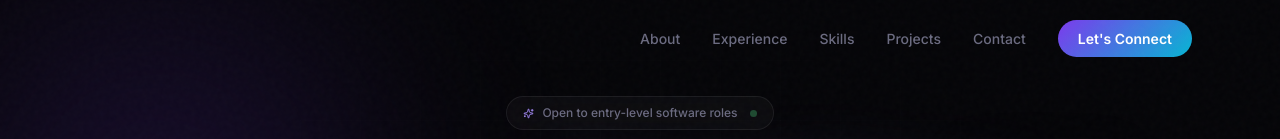
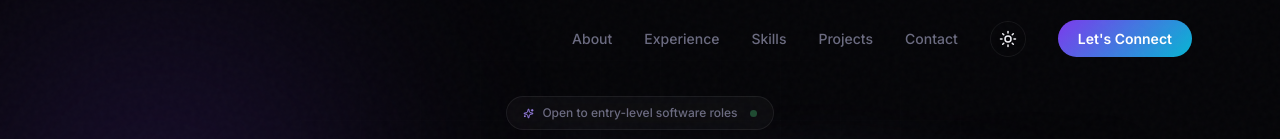
Before and after one commit to AyazKhan20/Ayaz-Portfolio, a React (Vite) app: page / in a window 1280 px wide. Shown: the top 139 px of the page. Built offline with nearby package versions, Linux system fonts and the light colour scheme.

Commit message:
feat: add dark/light theme toggle with localStorage persistence

```diff
--- a/src/App.jsx
+++ b/src/App.jsx
@@ -1,5 +1,6 @@
 import { useEffect } from 'react'
 import { motion, useMotionValue, useSpring } from 'framer-motion'
+import { ThemeProvider } from './context/ThemeContext'
 import Navbar from './components/Navbar'
 import Hero from './components/Hero'
 import About from './components/About'
@@ -39,7 +40,8 @@ export default function App() {
   }, [pointerX, pointerY])
 
   return (
-    <div className="app-shell">
+    <ThemeProvider>
+      <div className="app-shell">
       <motion.div className="mouse-spotlight mouse-spotlight-primary" style={{ x: spotlightX, y: spotlightY }} />
       <motion.div className="mouse-spotlight mouse-spotlight-secondary" style={{ x: trailingSpotlightX, y: trailingSpotlightY }} />
       <div className="noise" />
@@ -52,5 +54,6 @@ export default function App() {
       <Contact />
       <Footer />
     </div>
+    </ThemeProvider>
   )
 }
--- a/src/components/Navbar.jsx
+++ b/src/components/Navbar.jsx
@@ -1,13 +1,16 @@
 import { useState, useEffect } from 'react'
 import { motion, AnimatePresence } from 'framer-motion'
-import { Menu, X } from 'lucide-react'
+import { Menu, X, Moon, Sun } from 'lucide-react'
 import { profile } from '../data/resumeData'
+import { useContext } from 'react'
+import { ThemeContext } from '../context/ThemeContext'
 
 const links = ['About', 'Experience', 'Skills', 'Projects', 'Contact']
 
 export default function Navbar() {
   const [scrolled, setScrolled] = useState(false)
   const [open, setOpen] = useState(false)
+  const { isDark, toggleTheme } = useContext(ThemeContext)
 
   useEffect(() => {
     const onScroll = () => setScrolled(window.scrollY > 40)
@@ -36,6 +39,9 @@ export default function Navbar() {
           {links.map(l => (
             <button key={l} className="nav-link" onClick={() => scrollTo(l)}>{l}</button>
           ))}
+          <button className="nav-theme-toggle" onClick={toggleTheme} aria-label="Toggle theme">
+            {isDark ? <Sun size={18} /> : <Moon size={18} />}
+          </button>
           <button className="nav-hire" onClick={() => scrollTo('Contact')}>Let's Connect</button>
         </div>
 
--- /dev/null
+++ b/src/context/ThemeContext.jsx
@@ -0,0 +1,33 @@
+import { createContext, useState, useEffect } from 'react'
+
+export const ThemeContext = createContext()
+
+export function ThemeProvider({ children }) {
+  const [isDark, setIsDark] = useState(() => {
+    if (typeof window !== 'undefined') {
+      const saved = localStorage.getItem('theme-mode')
+      return saved ? saved === 'dark' : true
+    }
+    return true
+  })
+
+  useEffect(() => {
+    const root = document.documentElement
+    if (isDark) {
+      root.classList.remove('light-theme')
+      root.classList.add('dark-theme')
+    } else {
+      root.classList.remove('dark-theme')
+      root.classList.add('light-theme')
+    }
+    localStorage.setItem('theme-mode', isDark ? 'dark' : 'light')
+  }, [isDark])
+
+  const toggleTheme = () => setIsDark(!isDark)
+
+  return (
+    <ThemeContext.Provider value={{ isDark, toggleTheme }}>
+      {children}
+    </ThemeContext.Provider>
+  )
+}
--- a/src/index.css
+++ b/src/index.css
@@ -9,6 +9,26 @@
   --border: rgba(255,255,255,0.07);
   --text: #f0f0f5;
   --muted: #6b6b80;
+  --accent: #7c3aed;
+  --accent2: #06b6d4;
+}
+
+:root.dark-theme {
+  --bg: #050508;
+  --surface: #0a0a10;
+  --border: rgba(255,255,255,0.07);
+  --text: #f0f0f5;
+  --muted: #6b6b80;
+  --accent: #7c3aed;
+  --accent2: #06b6d4;
+}
+
+:root.light-theme {
+  --bg: #ffffff;
+  --surface: #f5f5f7;
+  --border: rgba(0,0,0,0.08);
+  --text: #1a1a1a;
+  --muted: #6b6b7f;
   --accent: #7c3aed;
   --accent2: #06b6d4;
 }
@@ -30,8 +50,12 @@ body {
 }
 
 ::-webkit-scrollbar { width: 4px; }
-::-webkit-scrollbar-track { background: var(--bg); }
+::-webkit-scrollbar-track { background: transparent; }
 ::-webkit-scrollbar-thumb { background: linear-gradient(#7c3aed, #06b6d4); border-radius: 2px; }
+
+:root.light-theme ::-webkit-scrollbar-thumb {
+  background: linear-gradient(#7c3aed, #06b6d4);
+}
 
 /* ── Reusable ── */
 .glass {
@@ -44,6 +68,13 @@ body {
 
 .gradient-text {
   background: linear-gradient(135deg, #a78bfa 0%, #06b6d4 50%, #f472b6 100%);
+  -webkit-background-clip: text;
+  -webkit-text-fill-color: transparent;
+  background-clip: text;
+}
+
+:root.light-theme .gradient-text {
+  background: linear-gradient(135deg, #7c3aed 0%, #0891b2 50%, #db2777 100%);
   -webkit-background-clip: text;
   -webkit-text-fill-color: transparent;
   background-clip: text;
@@ -164,6 +195,24 @@ body {
   font-family: 'Inter', sans-serif;
 }
 .nav-hire:hover { opacity: 0.85; box-shadow: 0 8px 24px rgba(124,58,237,0.3); }
+.nav-theme-toggle {
+  background: none;
+  border: 1px solid var(--border);
+  color: var(--text);
+  cursor: pointer;
+  width: 36px;
+  height: 36px;
+  border-radius: 50%;
+  display: flex;
+  align-items: center;
+  justify-content: center;
+  transition: all 0.2s;
+  font-family: 'Inter', sans-serif;
+}
+.nav-theme-toggle:hover {
+  background: rgba(124,58,237,0.1);
+  border-color: rgba(124,58,237,0.3);
+}
 .nav-mobile-btn {
   display: none;
   background: none;
```
